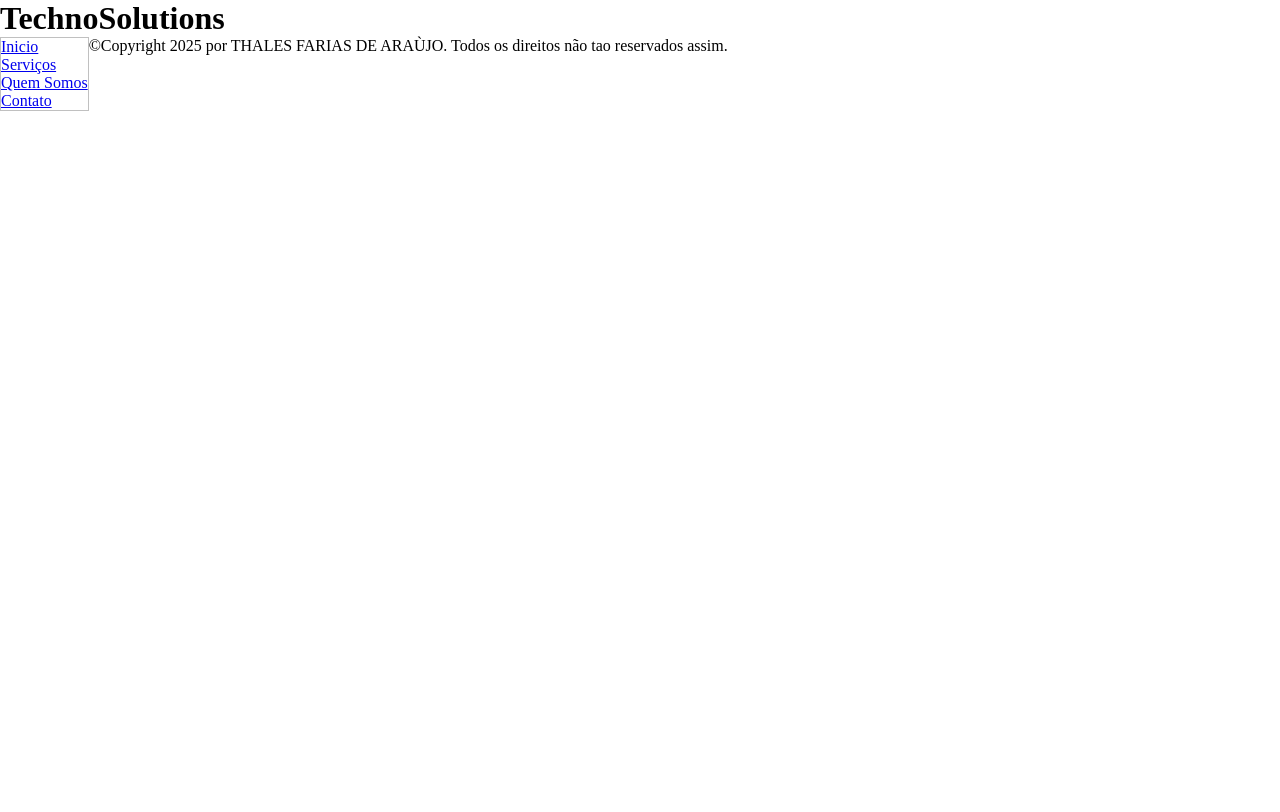
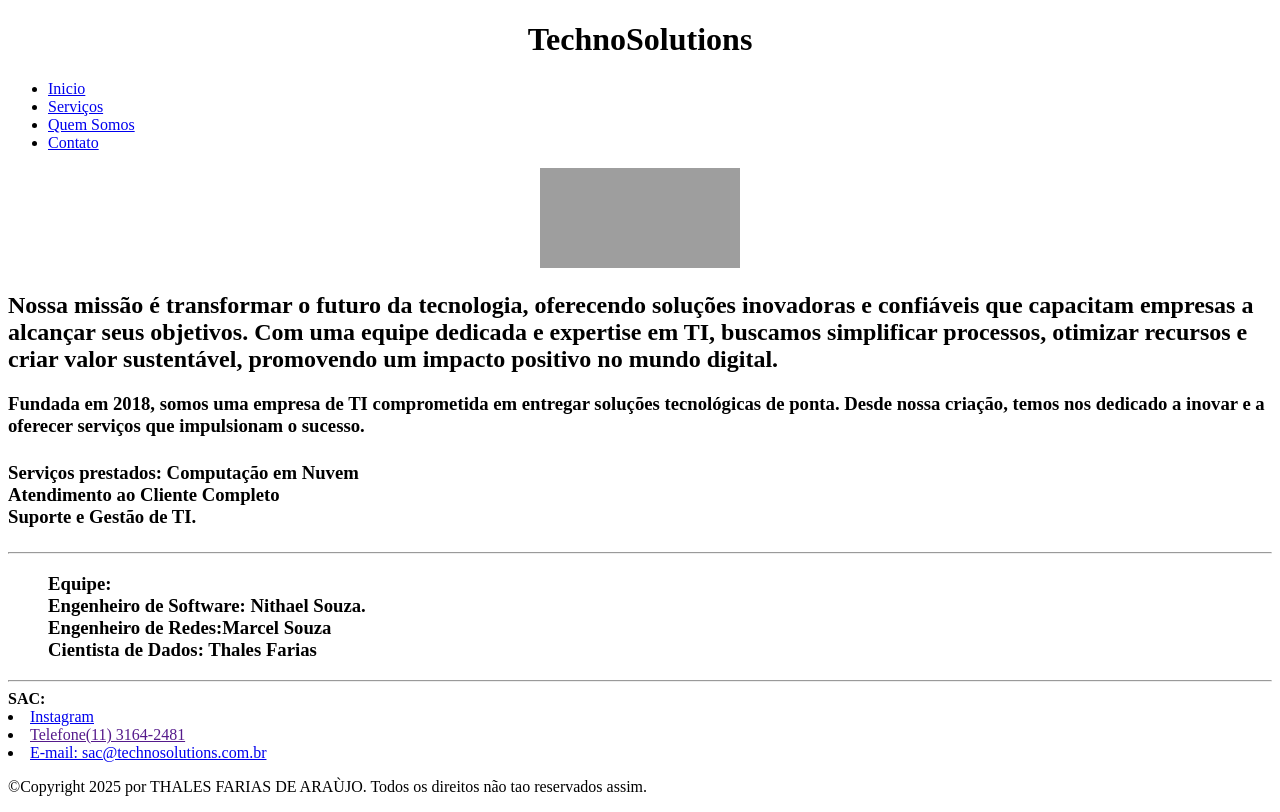
Before and after one commit to fariasd3v/2trimestre-frontend, a plain HTML site: page index.html in a window 1280 px wide. Drawn offline with Linux system fonts and the light colour scheme; grey boxes are pictures that could not be loaded.

Commit message:
Update index.html

```diff
--- a/index.html
+++ b/index.html
@@ -1,44 +1,57 @@
 <!DOCTYPE html>
 <html lang="en">
-<head>
+<head> <!--CSS VEM AQUI DENTRO DE HEAD NUM ARQUIVO EXTERNO-->
     <meta charset="UTF-8">
     <meta http-equiv="X-UA-Compatible" content="IE=edge">
     <meta name="viewport" content="width=device-width, initial-scale=1.0">
     <title>TechnoSolutions</title>
-    <style>
-        *{margin: 0; padding: 0;}
-
-
-
-.menu{
-list-style:none;
-border:1px solid #c0c0c0;
-float:left;
-}
-    </style>
 </head>
 <!-- BODY É O MAIN DE C-->
 <body>
 <header>
      <!--H1 CABEÇALHO PRINCIPAL-->
-<h1>TechnoSolutions</h1>
+<center><h1><strong>TechnoSolutions</h1></strong></center>
 </header>
-<nav>
-    <ul class="menu">
+<nav> <!--MENU CRU COM LISTA SEM MODIFICAÇÃO COM CSS -->
+    <ul>
         <li> <a href="https://www.techsolucions.com.br/">Inicio</a></li>
         <li> <a href="https://www.techsolucions.com.br/servi%C3%A7os">Serviços</a></li>
         <li> <a href="https://www.techsolucions.com.br/vis%C3%A3o">Quem Somos</a></li>
         <li> <a href="https://www.techsolucions.com.br/contact-8">Contato</a></li>
     </ul>
+    <center><img src='https://static.wixstatic.com/media/34216c_9dff072913324f5a980b278b752ef775~mv2.png/v1/fill/w_506,h_333,al_c,q_80,usm_0.66_1.00_0.01/34216c_9dff072913324f5a980b278b752ef775~mv2.png' height='100px' width='200px;'/></center>
 </nav>
-<section>
-</section>
-<article>
-</article>
-<aside>
-</aside>
+<!--CONTEUDO PRINCIPAL DA PAGINA-->
+<main>
+<h2>Nossa missão é transformar o futuro da tecnologia, oferecendo soluções
+inovadoras e confiáveis que capacitam empresas a alcançar seus objetivos.
+Com uma equipe dedicada e expertise em TI, buscamos simplificar processos,
+otimizar recursos e criar valor sustentável, promovendo um impacto positivo
+no mundo digital.</h2>
+<!--P/ INFORMAÇÕES COMPLEMENTARES OU BARRAS-->
+<h3><aside>
+Fundada em 2018, somos uma empresa de TI
+ comprometida em entregar soluções tecnológicas de ponta.
+ Desde nossa criação, temos nos dedicado a inovar
+e a oferecer serviços que impulsionam o sucesso.<br>
+<h4>Serviços prestados: Computação em Nuvem<br>
+Atendimento ao Cliente Completo<br>
+Suporte e Gestão de TI.</h4>
+<hr>
+<!--P/ CONTEUDOS RELACIONADOS-->
+<section><ul>Equipe:<BR>Engenheiro de Software: Nithael Souza. <br>Engenheiro de Redes:Marcel Souza<br>Cientista de Dados: Thales Farias </ul></section>
+<!--CONTEUDO INDEPENDENTE COMO UM POST DE BLOG-->
+<article></article>
+</main>
+
+<hr>
+<!--RODAPÉ DA PAGINA -->
 <footer>
-<p>©Copyright 2025 por THALES FARIAS DE ARAÙJO. Todos os direitos não tao reservados assim.</p>
+    <b>SAC:</b>
+   <li> <a href="https://www.instagram.com/techsolutions/">Instagram</a></li>
+    <li> <a href="">Telefone(11) 3164-2481
+</a></li>
+ <li> <a href="contato@techsolucions.com.br">E-mail: sac@technosolutions.com.br</a></li><p>©Copyright 2025 por THALES FARIAS DE ARAÙJO. Todos os direitos não tao reservados assim.</p>
 </footer>
 </body>
 </html>
```
